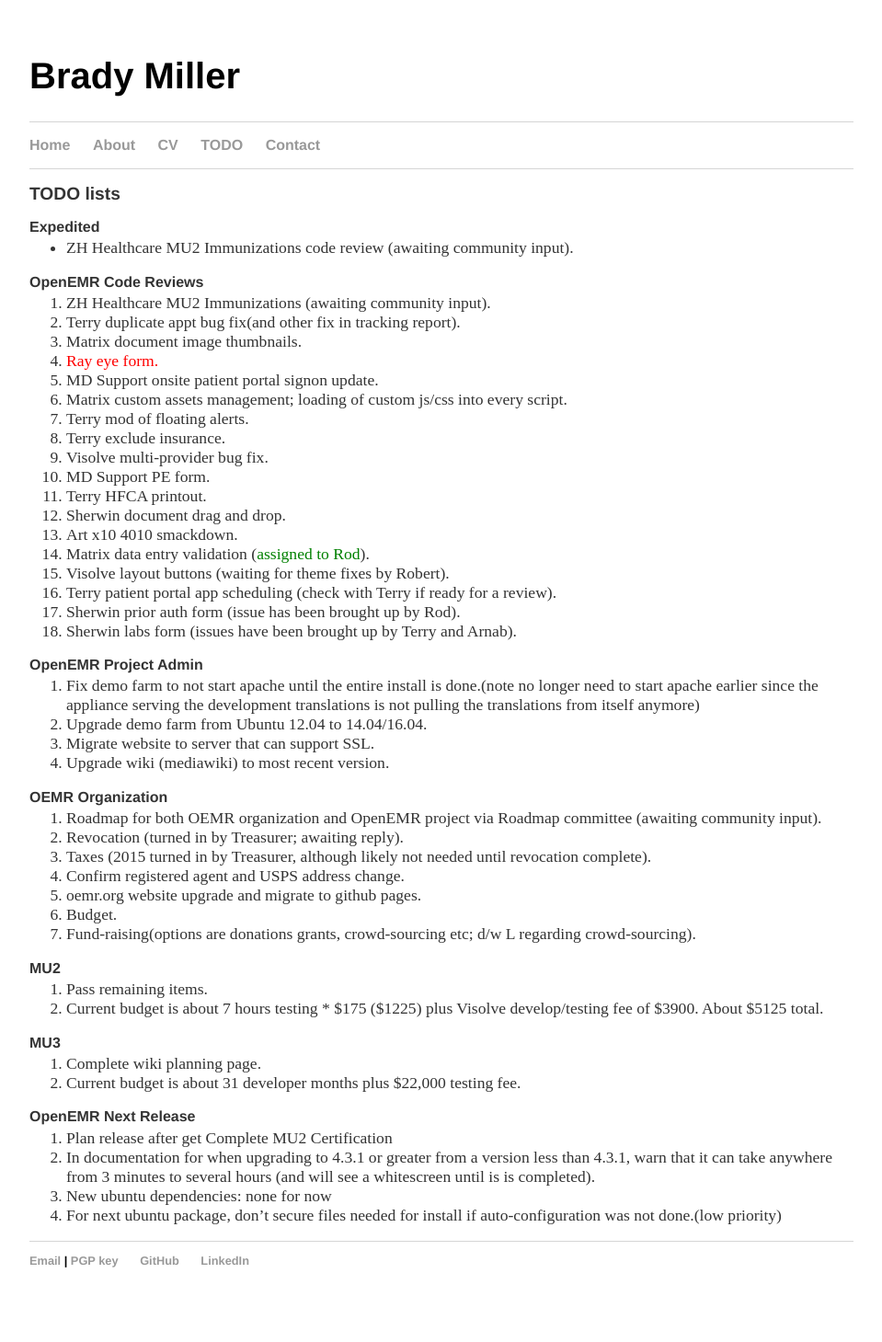
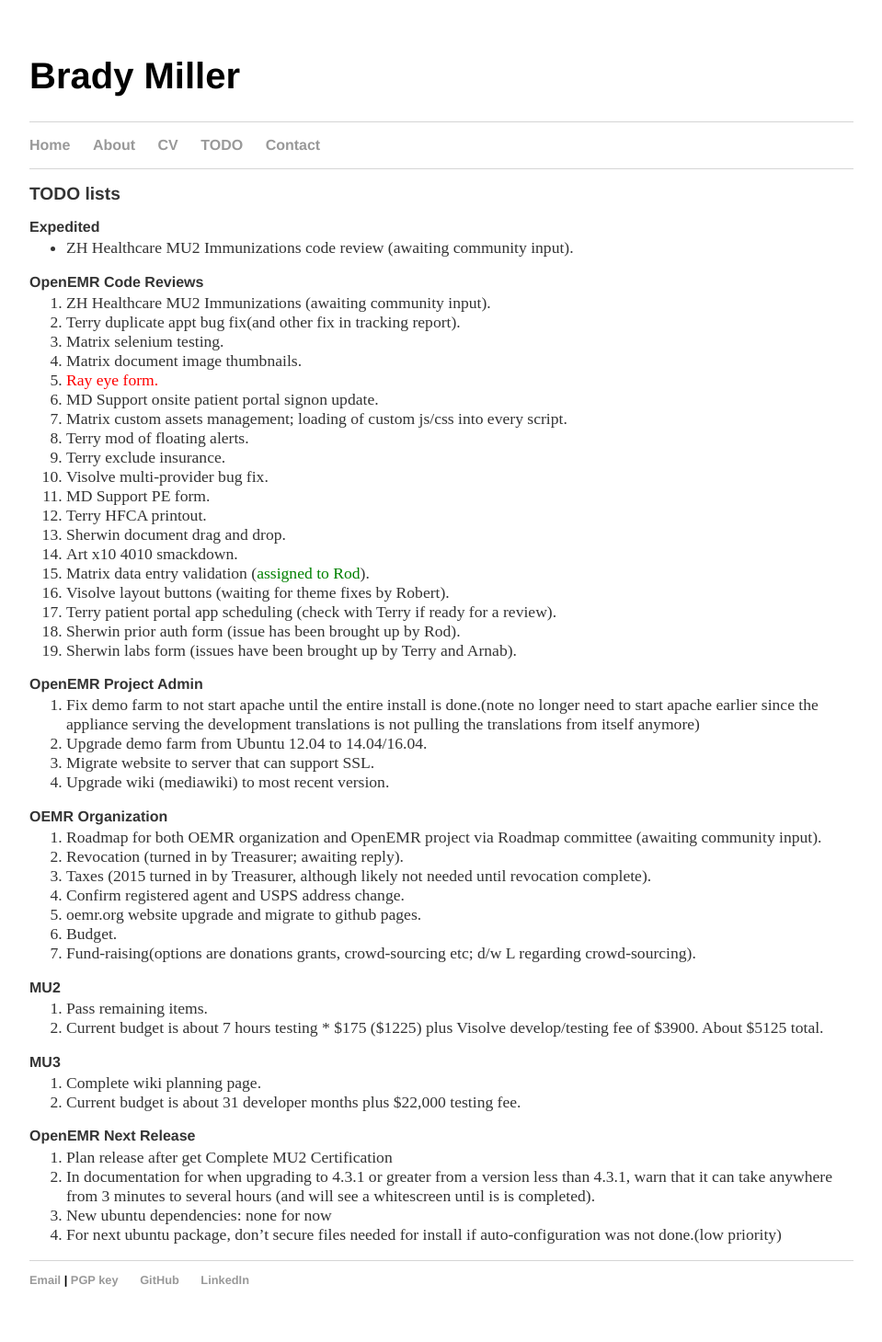
Before and after one commit to bradymiller/bradymiller.github.io, a Jekyll site: the page built from todo/index.md, in a window 1280 px wide. Shown: the whole page at 92% size, without its empty margins (160-1119 px from the left). Built offline with Jekyll 4.4.1, drawn with Linux system fonts in a browser that asks for light colours; before the commit the page ends 1438 px from its top, so only the background shows below that.

Commit message:
Update index.md

```diff
--- a/todo/index.md
+++ b/todo/index.md
@@ -9,6 +9,7 @@
 ### OpenEMR Code Reviews
 1. ZH Healthcare MU2 Immunizations (awaiting community input).
 1. Terry duplicate appt bug fix(and other fix in tracking report).
+1. Matrix selenium testing.
 1. Matrix document image thumbnails.
 1. <span style="color: red">Ray eye form.</span>
 1. MD Support onsite patient portal signon update.
```
